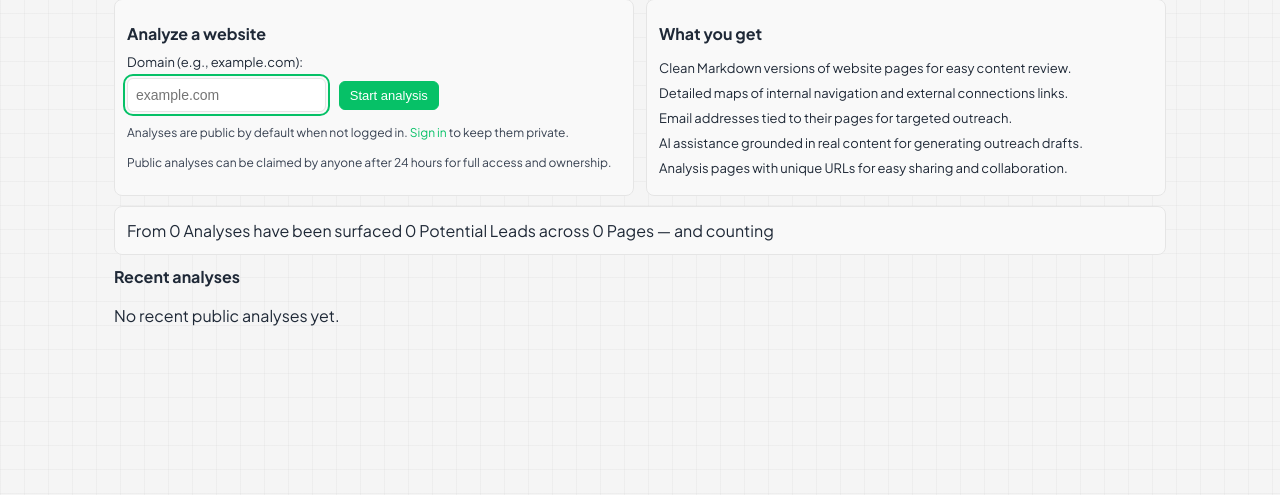
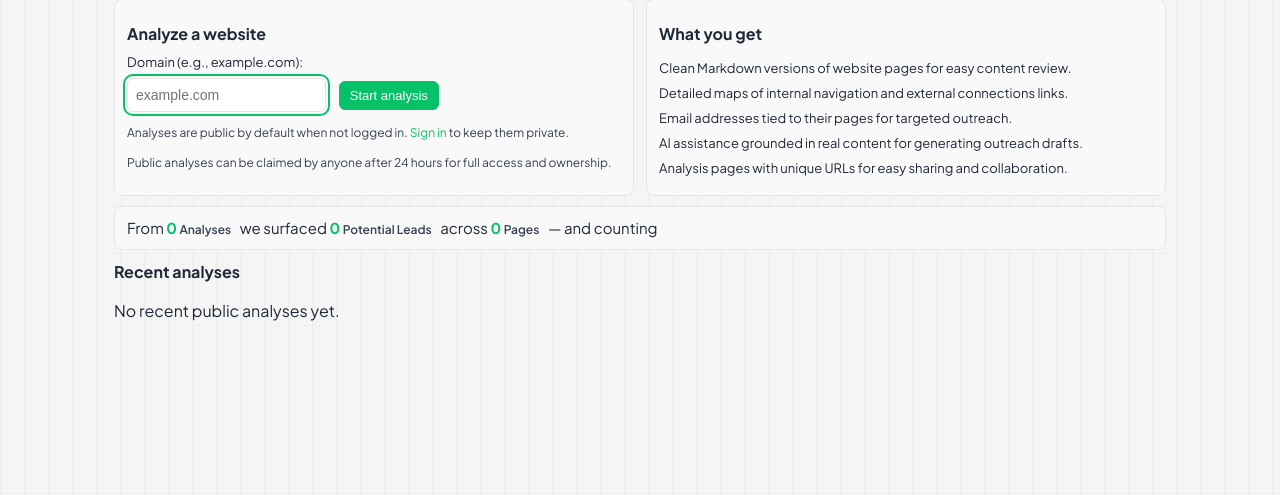
Before and after one commit to malvavisc0/meshweave, a FastAPI app: page / in a window 1280 px wide. Shown: the part 227-722 px from the top of the page. Run offline with FastAPI, Linux system fonts and the light colour scheme; data that the repository does not hold is empty; parts of the project's set-up code (start-up, migrations or seed data) failed here and were passed over; some libraries are stand-ins or nearby versions.

Commit message:
better styling

```diff
--- a/webapp/static/style.css
+++ b/webapp/static/style.css
@@ -671,3 +671,34 @@ label { font-size: 13px; }
     grid-template-columns: 1fr;
   }
 }
+
+/* Marketing headline emphasis (inline numbers variant) */
+.marketing-headline p {
+  font-size: 15px;
+  line-height: 1.45;
+  margin: 0;
+}
+.marketing-headline .emph-num {
+  color: var(--brand);
+  font-weight: 800;
+}
+.marketing-headline .emph-label {
+  color: var(--muted);
+  font-weight: 600;
+  font-size: 12px;
+  margin-right: 6px; /* add breathing room after each label */
+}
+
+/* Slightly tighten spacing on the panel wrapper for this block */
+.marketing-headline.panel {
+  padding-top: 10px;
+  padding-bottom: 10px;
+}
+
+/* Mobile readability */
+@media (max-width: 480px) {
+  .marketing-headline p {
+    font-size: 14px;
+    line-height: 1.5;
+  }
+}
--- a/webapp/templates/home.html
+++ b/webapp/templates/home.html
@@ -51,9 +51,9 @@
 {% if community_metrics %}
   <section class="panel mt-2 marketing-headline" role="region" aria-label="Community momentum">
     <p class="m0" aria-live="polite">
-      From {{ community_metrics.analyses_total | thousands }} Analyses have been surfaced
-      {{ community_metrics.emails_total | thousands }} Potential Leads
-      across {{ community_metrics.pages_total | thousands }} Pages — and counting
+      From <span class="emph-num">{{ community_metrics.analyses_total | thousands }}</span> <span class="emph-label">Analyses</span> we surfaced
+      <span class="emph-num">{{ community_metrics.emails_total | thousands }}</span> <span class="emph-label">Potential Leads</span>
+      across <span class="emph-num">{{ community_metrics.pages_total | thousands }}</span> <span class="emph-label">Pages</span> — and counting
     </p>
   </section>
 {% endif %}
```
